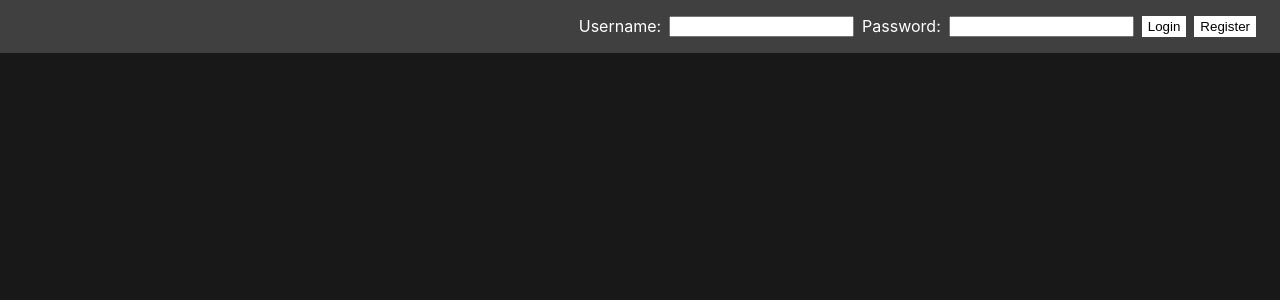
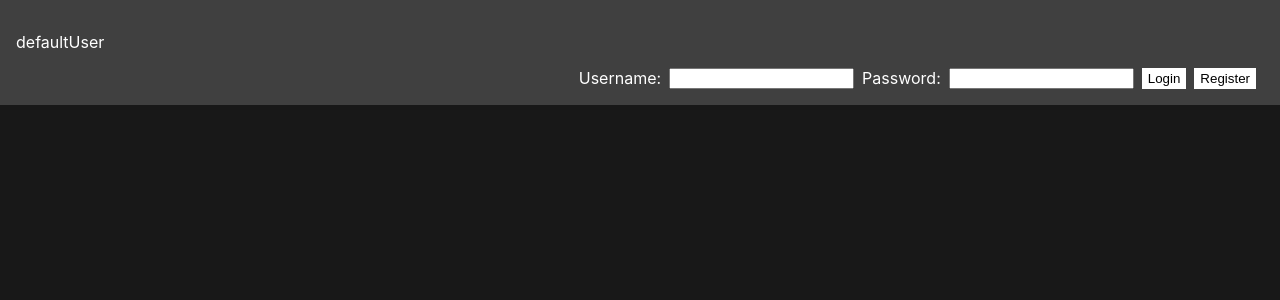
Before and after one commit to joeglDev/WIP-Character-portfolio, a React (Create React App) app in the folder frontend/: page / in a window 1280 px wide. Shown: the top 300 px of the page. Built offline with nearby package versions, Linux system fonts and the light colour scheme.

Commit message:
funtioning react userContext for logged in user

```diff
--- a/frontend/src/App.tsx
+++ b/frontend/src/App.tsx
@@ -1,11 +1,26 @@
-import './App.css';
-import LoginBar from './components/LoginBar';
+import "./App.css";
+import { createContext, useState } from "react";
+import LoginBar from "./components/LoginBar";
+
+//types for context
+
+
+type UserContextType = {
+  user?: string;
+  setUser?: (newSession: string) => void;
+};
+
+
+export const UserContext = createContext<UserContextType | any>(undefined);
 
 function App() {
+  //set up default user context
+  const [user, setUser] = useState<string>("defaultUser");
+
   return (
-   <>
-   <LoginBar></LoginBar>
-   </>
+    <UserContext.Provider value={{user, setUser}}>
+      <LoginBar></LoginBar>
+    </UserContext.Provider>
   );
 }
 
--- a/frontend/src/components/LoginBar.tsx
+++ b/frontend/src/components/LoginBar.tsx
@@ -1,9 +1,22 @@
 import React from "react";
 import "../App.css";
-import { useState } from "react";
+import { useState, useContext, useEffect } from "react";
+import { UserContext } from "../App";
 import { loginModel, registrationModel } from "../models/API_calls";
 
 const LoginBar = () => {
+  //grab context
+  const context = useContext(UserContext);
+  const user = context.user;
+  const setUser = context.setUser;
+
+  //updates on change in Context.user
+  useEffect(() => {
+console.log("currentUser is", user)
+  });
+
+
+  //console.log("context", user)
   const [username, setUsername] = useState("");
   const [password, setPassword] = useState("");
   //user feedback className modifiers
@@ -46,8 +59,10 @@ const LoginBar = () => {
     } else {
       setIsPasswordValid("valid");
       setPasswordWarning(false);
-    }
-    //take obj and insert into theme provider
+    };
+
+    //on successful login set Context.user = username
+    if (loginResponse.login_response.outcome === "valid") {setUser(loginResponse.login_response.username)};
   };
 
   const handleRegistation = async (event: React.MouseEvent<HTMLElement>) => {
@@ -67,7 +82,6 @@ const LoginBar = () => {
       setWarning(false);
     }
     const registrationResponse = await registrationModel(username, password);
-    console.log(registrationResponse);
 
     //adjust CSS to highlight incorrect inputs
     if (username === "") {
@@ -101,6 +115,7 @@ const LoginBar = () => {
         "Registation successful."
       ) {
         setRegistrationSuccessful(true);
+        setUser(registrationResponse.registration_response.username);
       }
     } catch (err) {
       console.log(err);
@@ -113,6 +128,7 @@ const LoginBar = () => {
   return (
     <>
       <header className="header_auth">
+      <p>{user}</p>
         <form className="header_form">
           <label className="login_item" htmlFor="username">
             Username:{" "}
```
